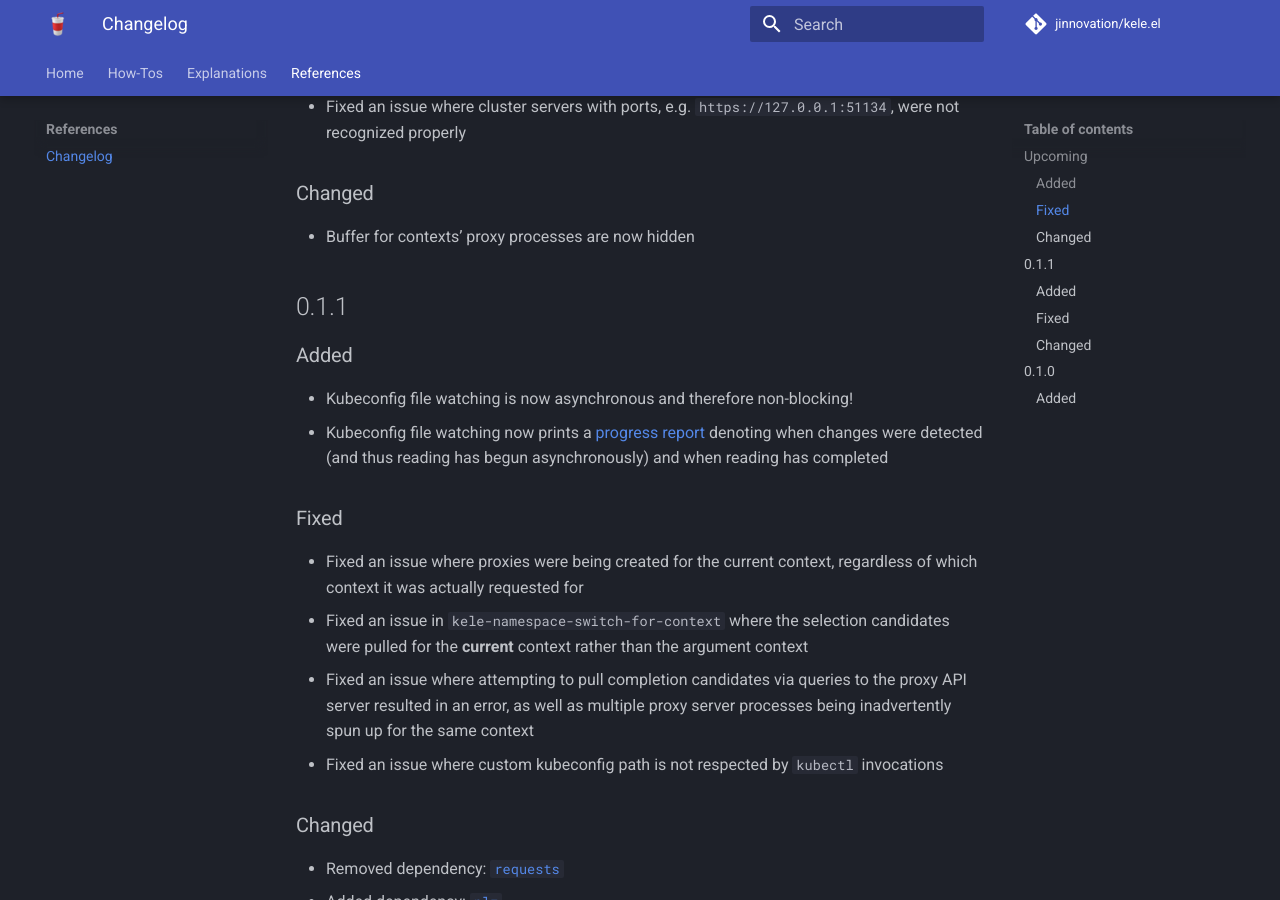
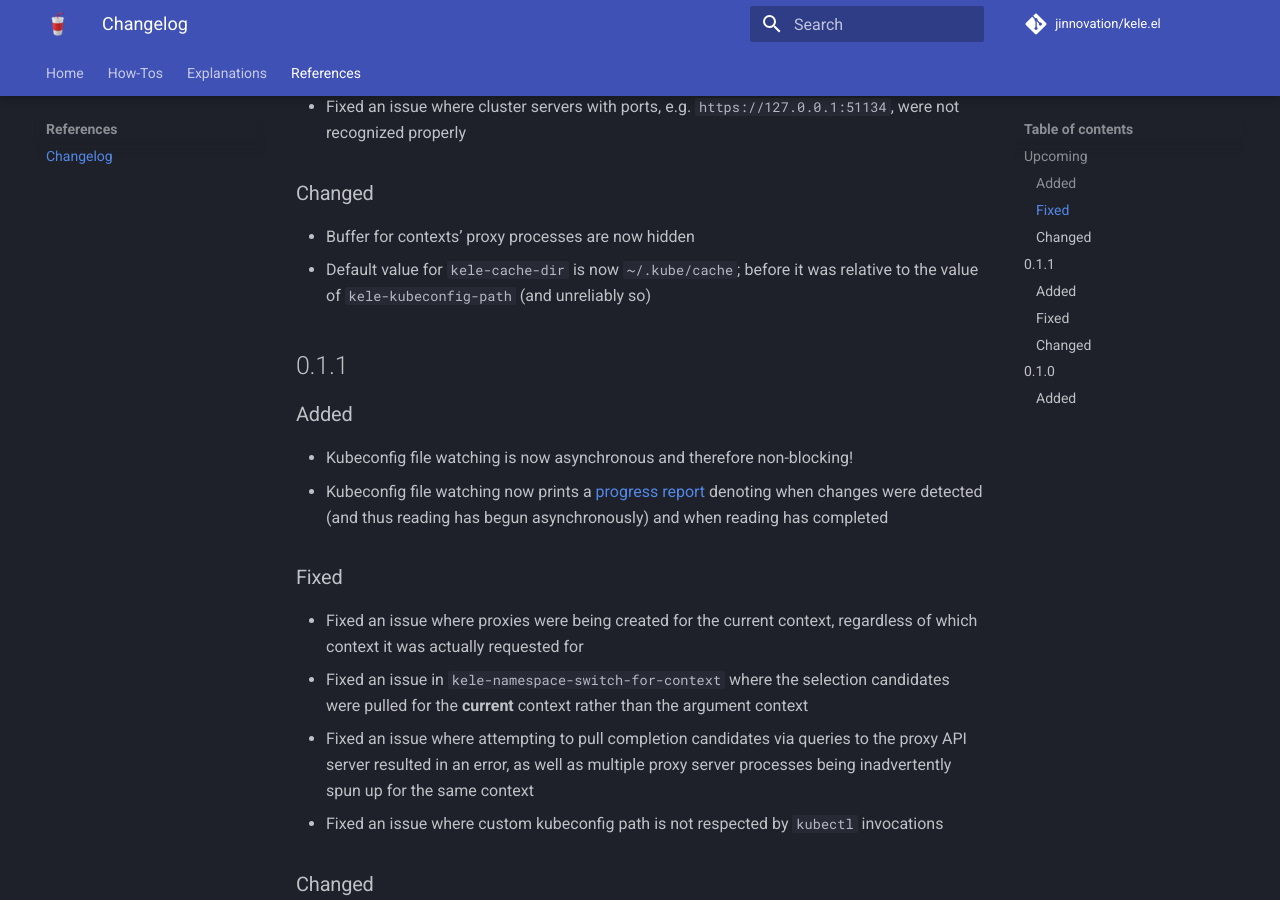
Before and after one commit to jinnovation/kele.el, an MkDocs documentation site: the page built from docs/references/changelog.md, in a window 1280 px wide and 900 px high, scrolled down 585 px. Built offline with MkDocs 1.6.1 and Material for MkDocs 9.7.7, drawn with Linux system fonts in a browser that asks for light colours; comment, search, counter and statistics services are not loaded.

Commit message:
Simply default value for `kele-cache-dir` to be absolute

```diff
--- a/docs/references/changelog.md
+++ b/docs/references/changelog.md
@@ -28,6 +28,8 @@ versioning][semver].
 ### Changed
 
 - Buffer for contexts' proxy processes are now hidden
+- Default value for `kele-cache-dir` is now `~/.kube/cache`; before it was
+  relative to the value of `kele-kubeconfig-path` (and unreliably so)
 
 ## 0.1.1
 
```
Also changed, not shown: 1 other file.
